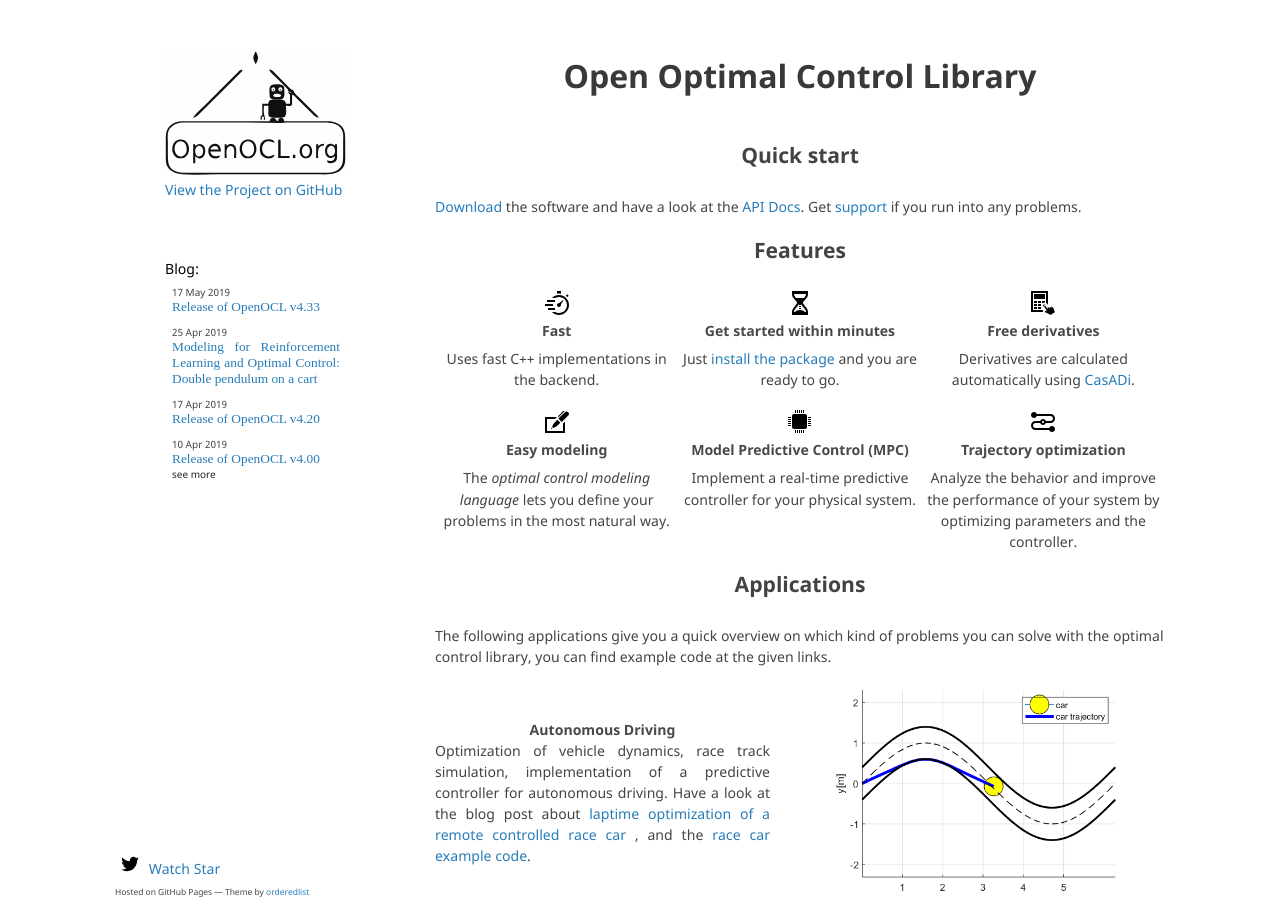
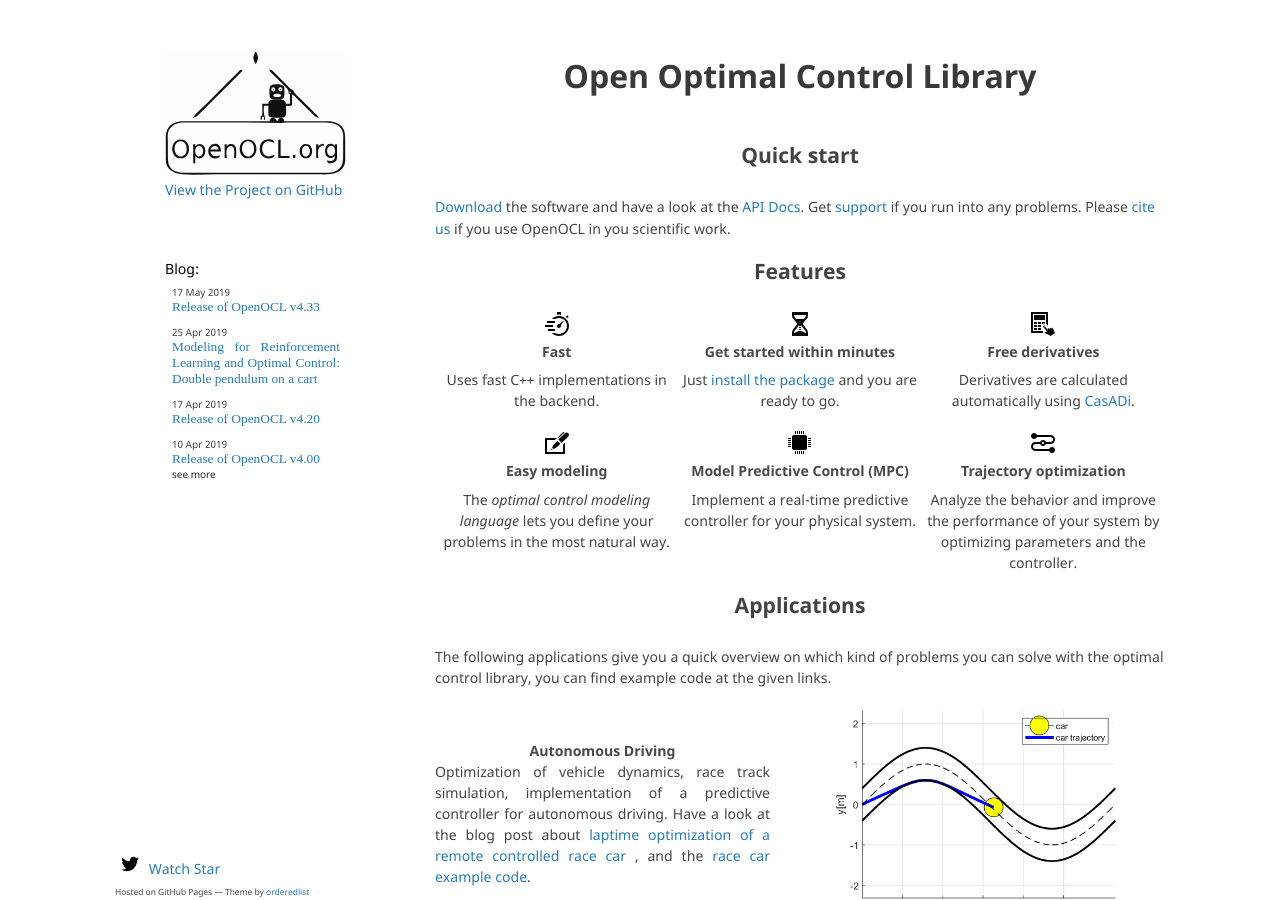
Before and after one commit to OpenOCL/openocl.github.io, a Jekyll site: the page built from index.md, in a window 1280 px wide and 900 px high. Built offline with Jekyll 4.4.1, drawn with Linux system fonts in a browser that asks for light colours; some web fonts are replaced.

Commit message:
Update index.md

```diff
--- a/index.md
+++ b/index.md
@@ -8,7 +8,7 @@
 
 ## Quick start
 
-[Download](/get-started/) the software and have a look at the [API Docs](api-docs.md). Get [support](/support/) if you run into any problems.
+[Download](/get-started/) the software and have a look at the [API Docs](api-docs.md). Get [support](/support/) if you run into any problems. Please [cite us](/publictions/) if you use OpenOCL in you scientific work.
 
 ## Features
 
```
